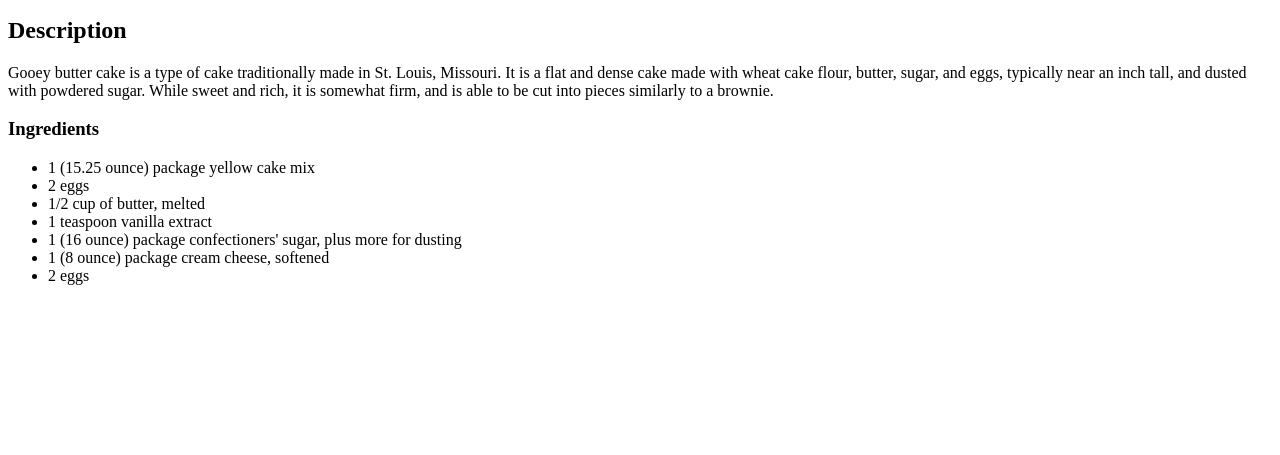
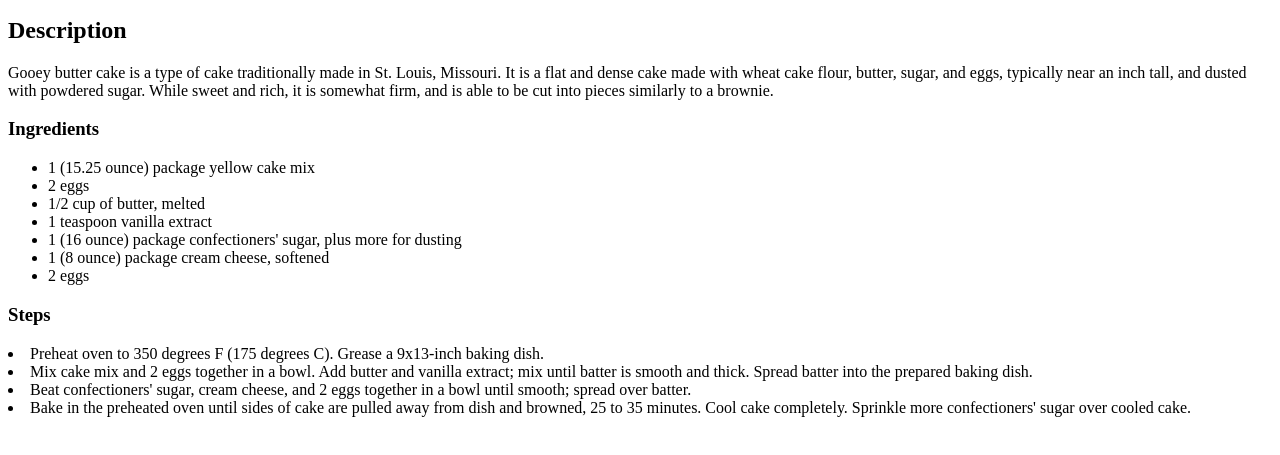
Before and after one commit to alexafair/odin-recipes-2, a plain HTML site: page recipes/butter-cake.html in a window 1280 px wide. Shown: the part 101-556 px from the top of the page. Drawn offline with Linux system fonts and the light colour scheme.

Commit message:
Add recipe steps to butter cake page

```diff
--- a/recipes/butter-cake.html
+++ b/recipes/butter-cake.html
@@ -19,5 +19,12 @@
             <li>1 (8 ounce) package cream cheese, softened</li>
             <li>2 eggs</li>
         </ul>
+        <h3>Steps</h3>
+        <or>
+            <li>Preheat oven to 350 degrees F (175 degrees C). Grease a 9x13-inch baking dish.</li>
+            <li>Mix cake mix and 2 eggs together in a bowl. Add butter and vanilla extract; mix until batter is smooth and thick. Spread batter into the prepared baking dish.</li>
+            <li>Beat confectioners' sugar, cream cheese, and 2 eggs together in a bowl until smooth; spread over batter.</li>
+            <li>Bake in the preheated oven until sides of cake are pulled away from dish and browned, 25 to 35 minutes. Cool cake completely. Sprinkle more confectioners' sugar over cooled cake.</li>
+        </or>
     </body>
 </html>
```
